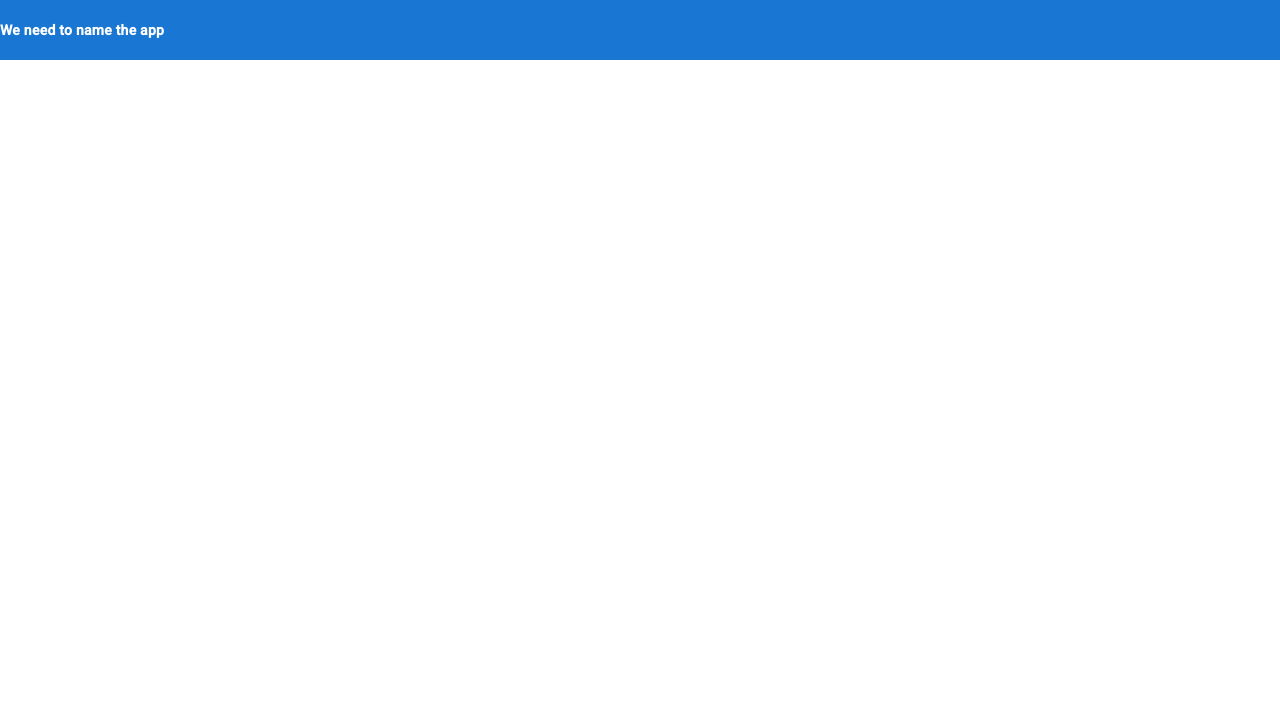
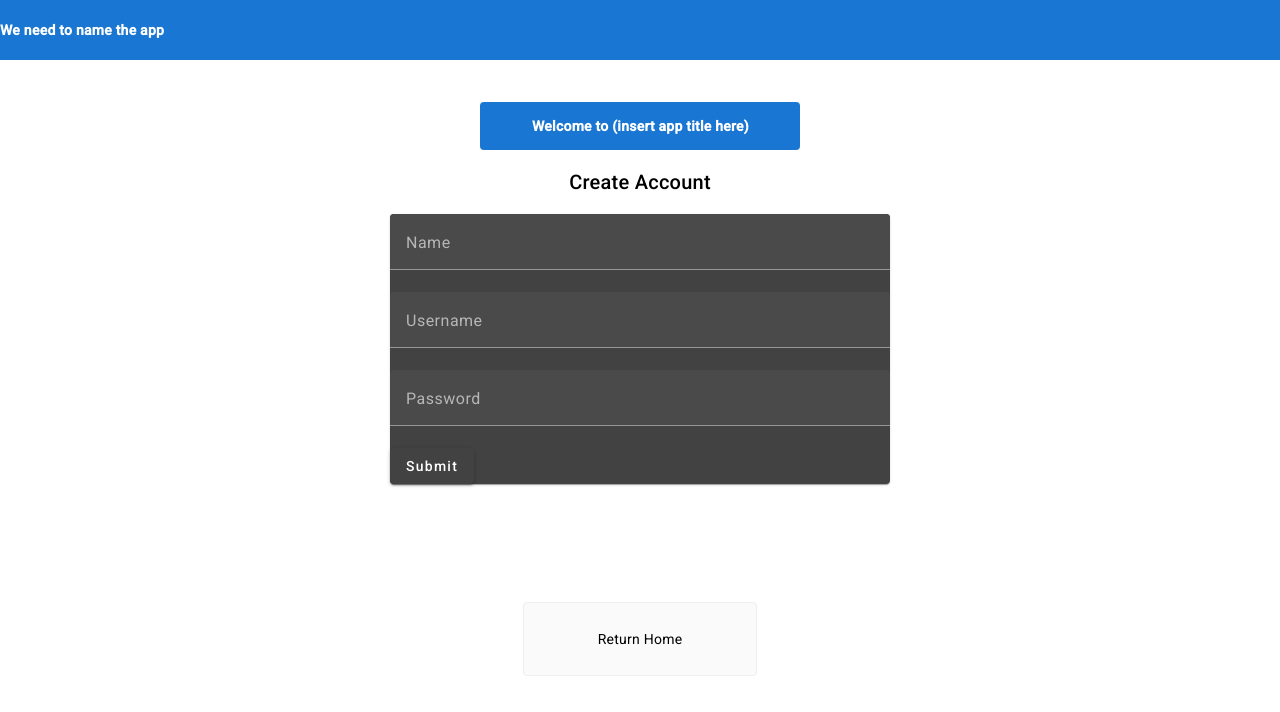
Before and after one commit to gabjc/Decision-Making-Map, an Angular app in the folder front-end/: page /signin in a window 1280 px wide. Shown: the top 712 px of the page. Built offline with nearby package versions, Linux system fonts and the light colour scheme.

Commit message:
Designed SignIn, Switched to routerLink

```diff
--- a/front-end/src/app/home/home.component.html
+++ b/front-end/src/app/home/home.component.html
@@ -149,11 +149,11 @@
   <div class="content" role="main">
 
     <div class="card-container">
-      <a class="card" href="login">
+      <a class="card" routerLink="login">
         <span>Login</span>
       </a>
 
-      <a class="card"  href="signin">
+      <a class="card"  routerLink="signin">
         <span>Don't Have An Account?</span>
       </a>
 
--- a/front-end/src/app/signin/signin.component.html
+++ b/front-end/src/app/signin/signin.component.html
@@ -1 +1,149 @@
 <p>Create an account</p>
+<style>
+    .content {
+      display: flex;
+      margin: 82px auto 32px;
+      padding: 0 16px;
+      max-width: 960px;
+      flex-direction: column;
+      align-items: center;
+    }
+
+    .card-container {
+      display: flex;
+      flex-wrap: wrap;
+      justify-content: center;
+      margin-top: 16px;
+    }
+    .content {
+      display: flex;
+      margin: 82px auto 32px;
+      padding: 0 16px;
+      max-width: 960px;
+      flex-direction: column;
+      align-items: center;
+    }
+
+    .card {
+      all: unset;
+      border-radius: 4px;
+      border: 1px solid #eee;
+      background-color: #fafafa;
+      height: 40px;
+      width: 200px;
+      margin: 0 8px 16px;
+      padding: 16px;
+      display: flex;
+      flex-direction: row;
+      justify-content: center;
+      align-items: center;
+      transition: all 0.2s ease-in-out;
+      line-height: 24px;
+    }
+
+    .card-container .card:not(:last-child) {
+      margin-right: 0;
+    }
+
+    .card.card-small {
+      height: 16px;
+      width: 168px;
+    }
+
+    .card-container .card:not(.highlight-card) {
+      cursor: pointer;
+    }
+
+    .card-container .card:not(.highlight-card):hover {
+      transform: translateY(-3px);
+      box-shadow: 0 4px 17px rgba(0, 0, 0, 0.35);
+    }
+
+    .card-container .card:not(.highlight-card):hover .material-icons path {
+      fill: rgb(105, 103, 103);
+    }
+
+    .card.highlight-card {
+      background-color: #1976d2;
+      color: white;
+      font-weight: 600;
+      border: none;
+      width: auto;
+      min-width: 30%;
+      position: relative;
+    }
+
+    .card.card.highlight-card span {
+      margin-left: 1px;
+    }
+
+    a,
+    a:visited,
+    a:hover {
+      color: #1976d2;
+      text-decoration: none;
+    }
+
+    a:hover {
+      color: #125699;
+    }
+
+    .login-form {
+    min-width: 150px;
+    max-width: 500px;
+    width: 100%;
+    }
+
+    .login-full-width {
+    width: 100%;
+    }
+</style>
+
+<div class="content" role="main">
+
+    <!-- Highlight Card -->
+    <div class="card highlight-card card-small">
+      <span>Welcome to (insert app title here)</span>
+    </div>
+
+    <!-- Resources -->
+    <h2>Create Account</h2>
+    <div>
+      <mat-card>
+        <form class="login-form">
+          <mat-form-field class="login-full-width">
+              <mat-label>Name</mat-label>
+              <input matInput>
+          </mat-form-field>
+
+          <mat-form-field class="login-full-width">
+              <mat-label>Username</mat-label>
+              <input matInput type="email">
+          </mat-form-field>
+
+          <mat-form-field class="login-full-width">
+            <mat-label>Password</mat-label>
+            <input matInput type="password">
+          </mat-form-field>
+
+          <button mat-raised-button type="submit" >Submit</button>
+
+        </form>
+      </mat-card>
+    </div>
+
+    <br>
+
+    <div class="content" role="main">
+
+      <div class="card-container">
+        <a class="card" routerLink="">
+          <span>Return Home</span>
+        </a>
+      </div>
+
+    </div>
+
+
+
+    </div>
```
Also changed, not shown: front-end/src/app/app.module.ts (+8 -1 lines).
